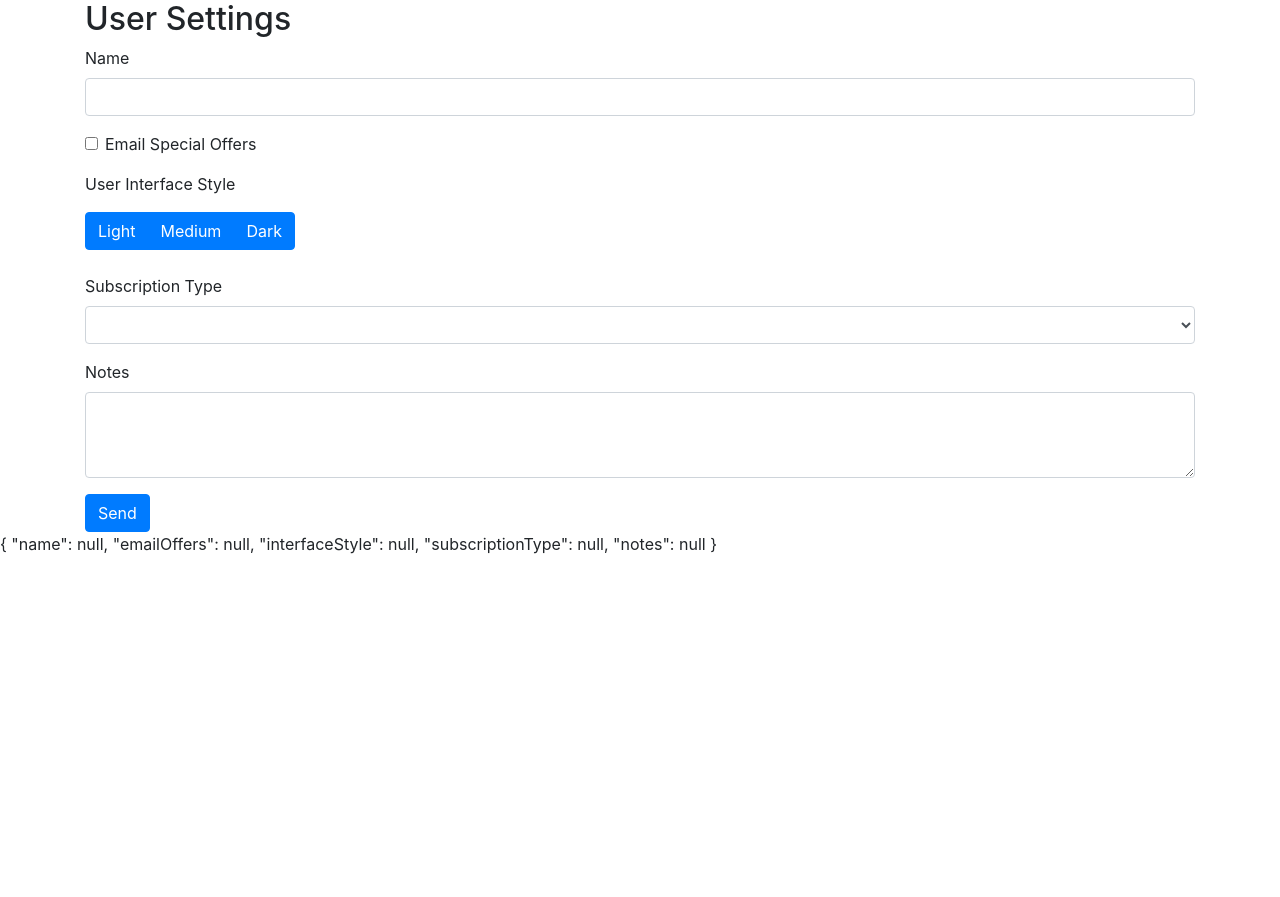
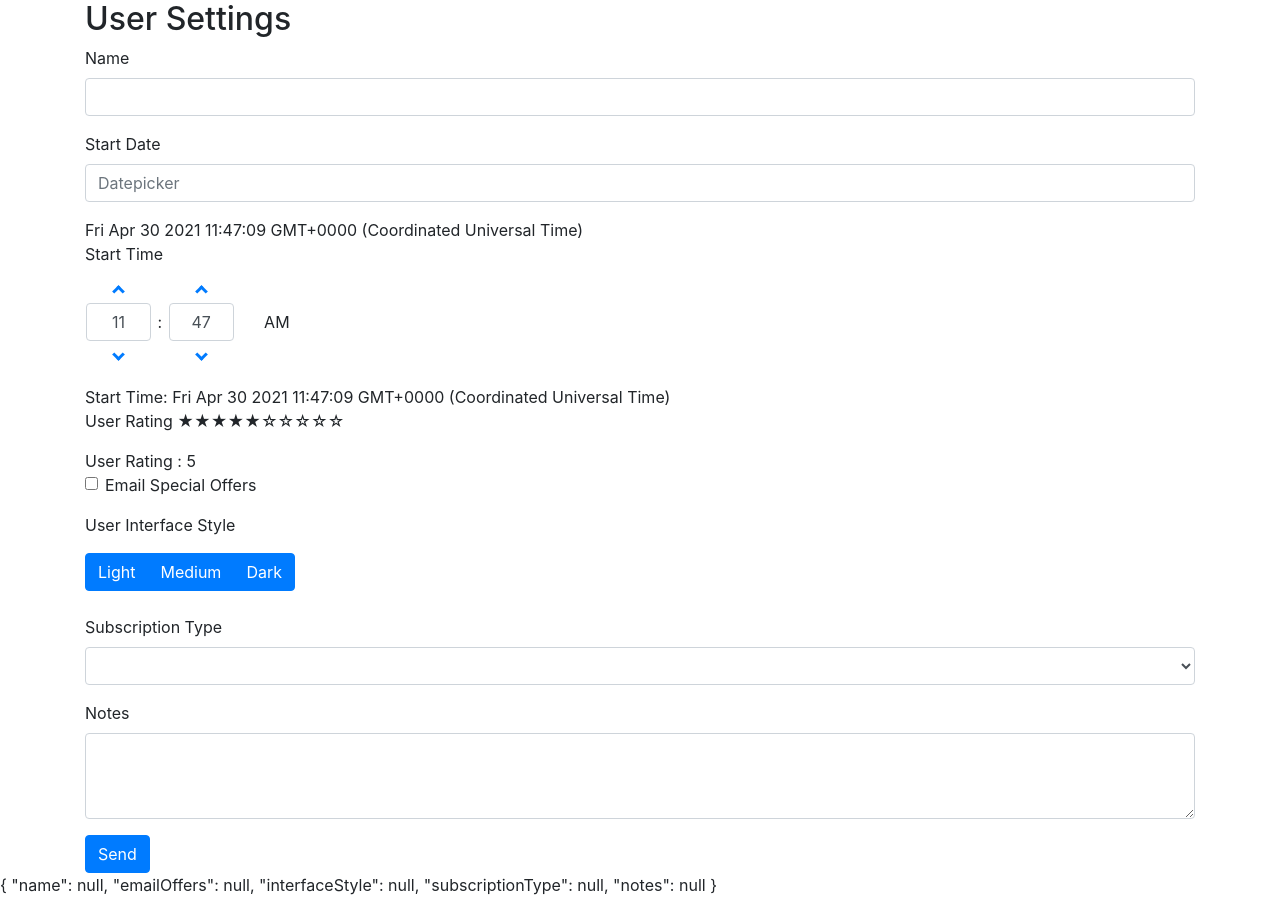
Before and after one commit to PedroMDAndre/PS-Angular-Forms, an Angular app: page / in a window 1280 px wide. Before the commit the page ends 800 px from the top, so only its background shows below. Built offline with nearby package versions, Linux system fonts and the light colour scheme.

Commit message:
rating form

```diff
--- a/angular.json
+++ b/angular.json
@@ -28,6 +28,7 @@
               "src/assets"
             ],
             "styles": [
+              "node_modules/ngx-bootstrap/datepicker/bs-datepicker.css",
               "node_modules/bootstrap/dist/css/bootstrap.min.css",
               "src/styles.css"
             ],
--- a/src/app/app.module.ts
+++ b/src/app/app.module.ts
@@ -3,9 +3,13 @@
 import { BrowserModule } from '@angular/platform-browser';
 import { HttpClientModule } from '@angular/common/http'
 
+import { BrowserAnimationsModule } from '@angular/platform-browser/animations';
 import { AppComponent } from './app.component';
 import { UserSettingsFormComponent } from './user-settings-form/user-settings-form.component';
 import { ButtonsModule } from 'ngx-bootstrap/buttons';
+import { BsDatepickerModule } from 'ngx-bootstrap/datepicker';
+import { TimepickerModule } from 'ngx-bootstrap/timepicker';
+import { RatingModule } from 'ngx-bootstrap/rating';
 
 @NgModule({
   declarations: [
@@ -16,7 +20,11 @@
     BrowserModule,
     FormsModule,
     HttpClientModule,
-    ButtonsModule
+    ButtonsModule.forRoot(),
+    BrowserAnimationsModule,
+    BsDatepickerModule.forRoot(),
+    TimepickerModule.forRoot(),
+    RatingModule.forRoot()
   ],
   providers: [],
   bootstrap: [AppComponent]
--- a/src/app/user-settings-form/user-settings-form.component.html
+++ b/src/app/user-settings-form/user-settings-form.component.html
@@ -10,6 +10,31 @@
                 Enter a name
             </div>
         </div>
+        <div class="form-group">
+            <label for="startDate">Start Date</label>
+            <input type="text"
+                placeholder="Datepicker"
+                class="form-control"
+                [(ngModel)]=startDate name="startDate" id="startDate"
+                bsDaterangepicker>
+        </div>
+        {{ startDate }}
+
+        <div class="form-group">
+            <label for="startTime">Start Time</label>
+            <timepicker [(ngModel)]="startTime" name="startTime" id="startTime"></timepicker>
+        </div>
+
+        Start Time: {{ startTime }}
+
+        <div class="form-group">
+            User Rating
+            <rating [(ngModel)]="userRating" [max]="maxRating" [readonly]="isReadonly"
+            name="userRating" id="userRating"
+            [titles]="['one','two','three']"></rating>
+        </div>
+        User Rating : {{ userRating}}
+
 
 
         <div class="form-check form-group">
--- a/src/app/user-settings-form/user-settings-form.component.ts
+++ b/src/app/user-settings-form/user-settings-form.component.ts
@@ -19,7 +19,11 @@
     notes: null
   };
 
-
+  startDate: Date;
+  startTime: Date;
+  maxRating: number = 10;
+  userRating: number = 5;
+  isReadonly: boolean = false;
   userSettings: UserSettings = { ...this.originalUserSettings };
   postError: boolean = false;
   postErrorMessage: string = "";
@@ -29,6 +33,8 @@
 
   ngOnInit(): void {
     this.subscriptionTypes = this.dataService.getSubscriptionTypes();
+    this.startDate = new Date();
+    this.startTime = new Date();
   }
 
 
```
